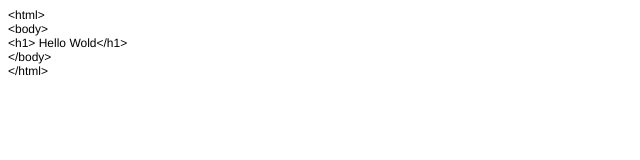
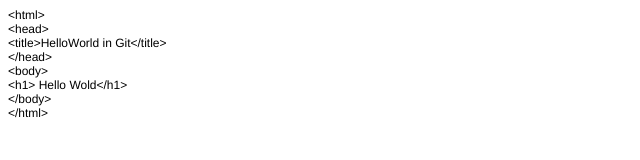
Before and after one commit to carlosjacobo/mysite, a plain HTML site: page index.html in a window 1280 px wide. Shown: the whole page, without its empty margins (0-640 px from the left). Drawn offline with Linux system fonts and the light colour scheme.

Commit message:
add <head> and <title> to indexª

```diff
--- a/index.html
+++ b/index.html
@@ -12,6 +12,9 @@
 </head>
 <body>
 <p class="p1">&lt;html&gt;</p>
+<p class="p1">&lt;head&gt;</p>
+<p class="p1">&lt;title&gt;HelloWorld in Git&lt;/title&gt;</p>
+<p class="p1">&lt;/head&gt;</p>
 <p class="p1">&lt;body&gt;</p>
 <p class="p1">&lt;h1&gt; Hello Wold&lt;/h1&gt;</p>
 <p class="p1">&lt;/body&gt;</p>
```
